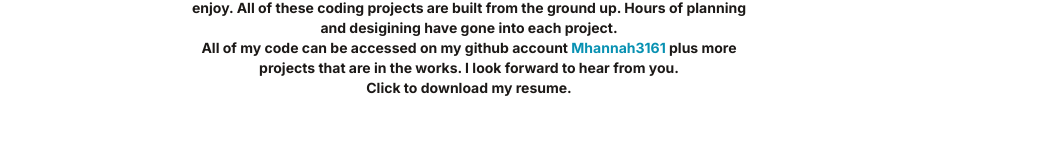
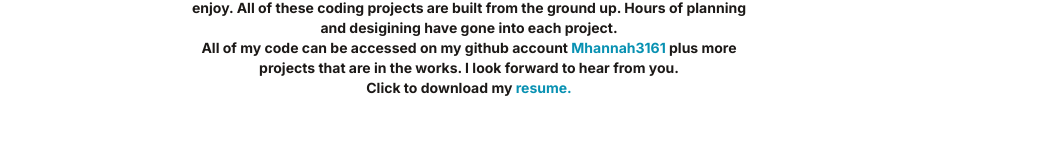
Before and after one commit to mhannah3161/My_Portfolio, a React (Vite) app: page / in a window 1280 px wide. Shown: the part 186-330 px from the top of the page, without its empty margins (171-1231 px from the left). Built offline with nearby package versions, Linux system fonts and the light colour scheme; a web font is replaced by a local one.

Commit message:
Styling to resume download

```diff
--- a/src/components/Intro.jsx
+++ b/src/components/Intro.jsx
@@ -23,6 +23,9 @@ function Intro() {
         <a
         href='../../Resume.pdf'
         download={true}
+        target='_blank'
+        className='text-cyan-600 hover:underline underline-offset-2 decoration-2 decoration-red-600'
+        rel='noreferrer noopener'
         >
           resume.
         </a>{''}
```
